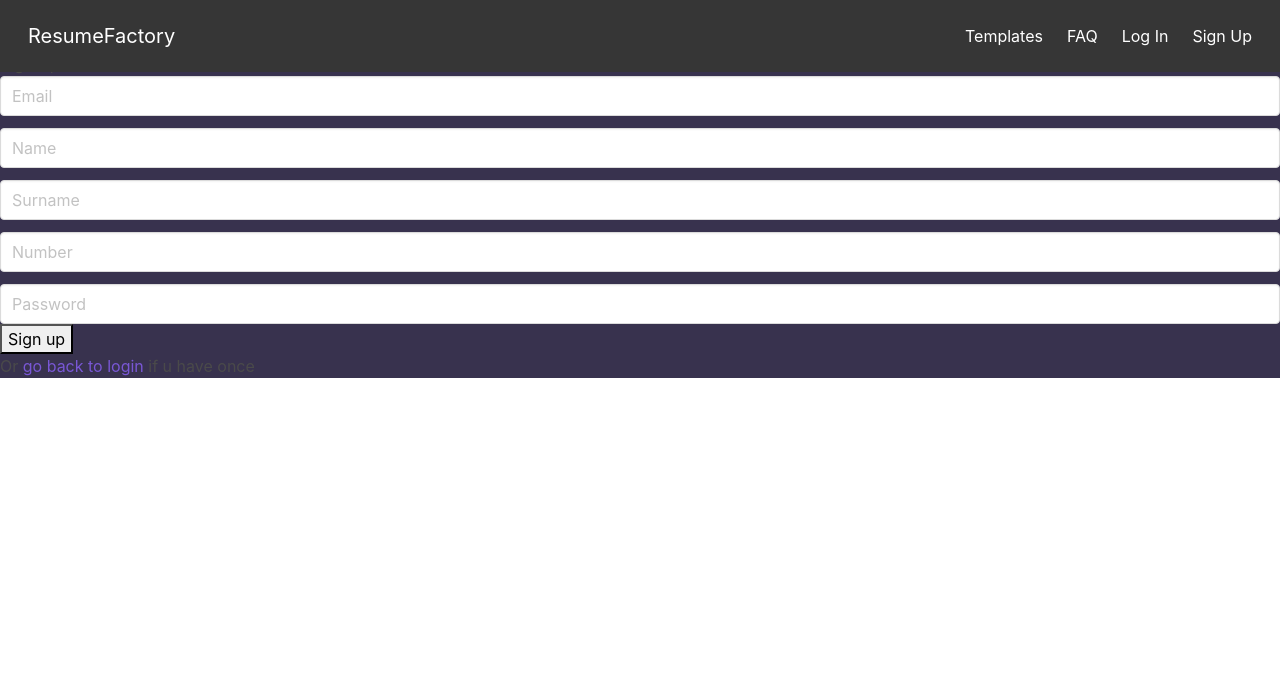
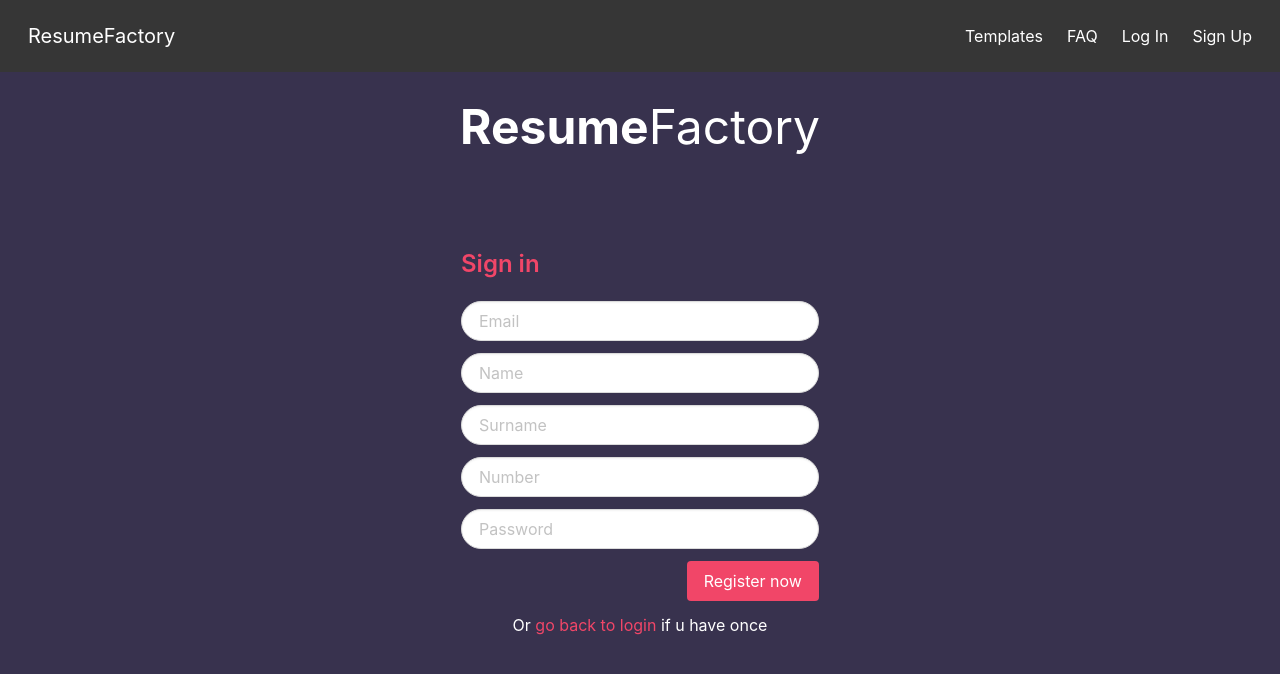
Before and after one commit to Stoned-Spyro/ResumeFactory, a Vue app: page /sign-up in a window 1280 px wide. Shown: the top 674 px of the page. Built offline with nearby package versions, Linux system fonts and the light colour scheme; no server answers.

Commit message:
alina.st19

```diff
--- a/src/views/AccCreation.vue
+++ b/src/views/AccCreation.vue
@@ -1,59 +1,61 @@
 <template>
-   <div>Sign Up
-       <form @submit="addUser(email,Name, Surname, PNumber)">
-       <section>
-       <b-field>
-            <b-input v-model="email"
-            placeholder="Email"
-            type="email"
-            required>
-            </b-input>
-        </b-field>
+    <body class="my-bg-violet">
+        <section class="hero is-tiny">
+			<div class="hero-body">
+				<div class="container has-text-centered">
+					<h1 class="title is-1 has-text-white"><span class="has-text-weight-bold">Resume</span><span class="has-text-weight-normal">Factory</span></h1>
+				</div>
+			</div>
+		</section>
 
-        <b-field>
-            <b-input v-model="Name"
-                placeholder="Name"
-                type="text"
-                min="2"
-                max="15"
-                required>
-            </b-input>
-        </b-field>
-
-        <b-field>
-            <b-input v-model='Surname'
-                placeholder="Surname"
-                type="text"
-                min="2"
-                max="20"
-                required>
-            </b-input>
-        </b-field>
-
-        <b-field>
-            <b-input v-model="PNumber"
-                placeholder="Number"
-                type="text"
-                min="10"
-                max="20"
-                required>
-            </b-input>
-        </b-field>
-
-        <b-field>
-            <b-input placeholder="Password"
-                v-model="password"
-                type="password"
-                min="5"
-                max="15"
-                required>
-            </b-input>
-        </b-field>
-    </section>
-    <button type='submit' @click="signUp">Sign up</button>
-    <p>Or <router-link to='/login'>go back to login</router-link> if u have once</p>
-    </form>
-   </div>
+        <section class="hero is-tiny">
+			<div class="hero-body">
+                <div class="container">
+                    <div class="columns is-mobile">
+                        <div class="column is-one-third is-offset-one-third">
+                            <form @submit="addUser(email,Name, Surname, PNumber)">
+                                <h4 class="title is-4 has-text-danger">Sign in</h4>
+                                <div class="field">
+                                    <div class="control">
+                                        <input class="input is-rounded" v-model="email" placeholder="Email" type="email" required>
+                                    </div>
+                                </div>
+                                <div class="field">
+                                    <div class="control">
+                                        <input class="input is-rounded" v-model="Name" placeholder="Name" type="text" min="2" max="15" required>
+                                    </div>
+                                </div>
+                                <div class="field">
+                                    <div class="control">
+                                        <input class="input is-rounded" v-model='Surname' placeholder="Surname" type="text" min="2" max="20" required>
+                                    </div>
+                                </div>
+                                <div class="field">
+                                    <div class="control">
+                                        <input class="input is-rounded" v-model="PNumber" placeholder="Number" type="text" min="10" max="20" required>
+                                    </div>
+                                </div>
+                                <div class="field">
+                                    <div class="control">
+                                        <input class="input is-rounded" placeholder="Password" v-model="password" type="password" min="5" max="15" required>
+                                    </div>
+                                </div>
+                                <div class="field">
+                                    <div class="control has-text-right">
+                                        <button class="button is-danger" type='submit' @click="signUp">Register now</button>
+                                    </div>
+                                </div>
+                                <p class="has-text-white has-text-centered">Or <router-link to='/login' class="has-text-danger">go back to login</router-link> if u have once</p>
+                            </form>
+                        </div>
+                    </div>
+                </div>
+			</div>
+		</section>
+        <section class="hero is-medium">
+			<div class="hero-body"></div>
+		</section>
+    </body>
 </template>
 
 
```
